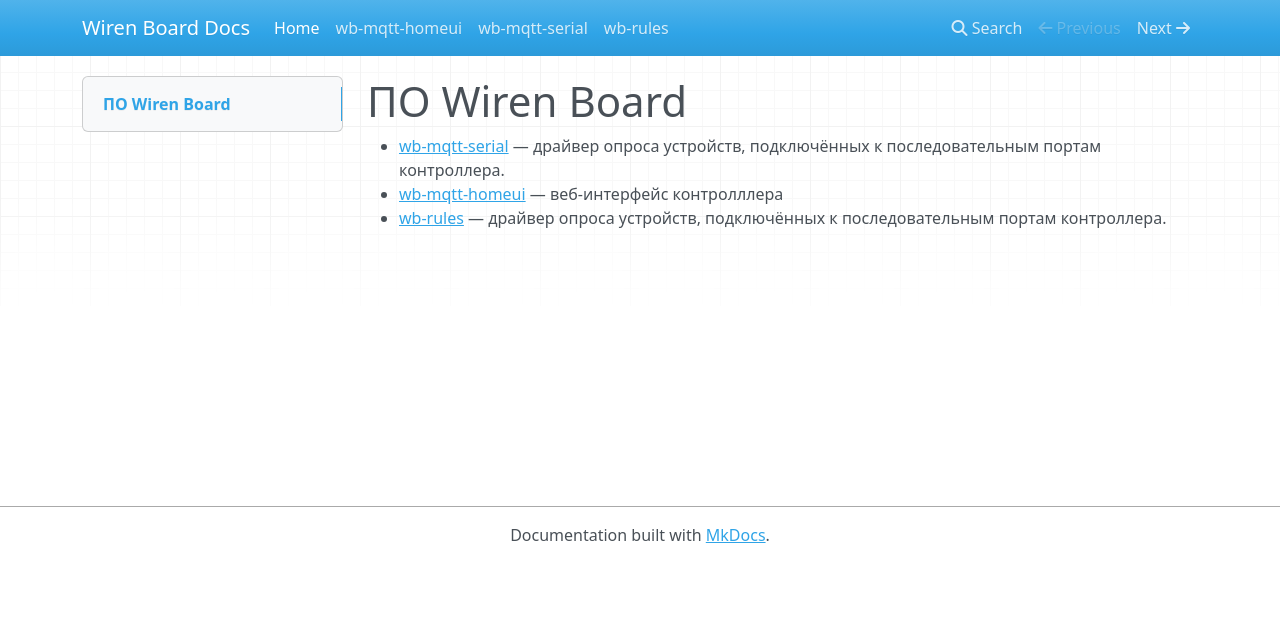
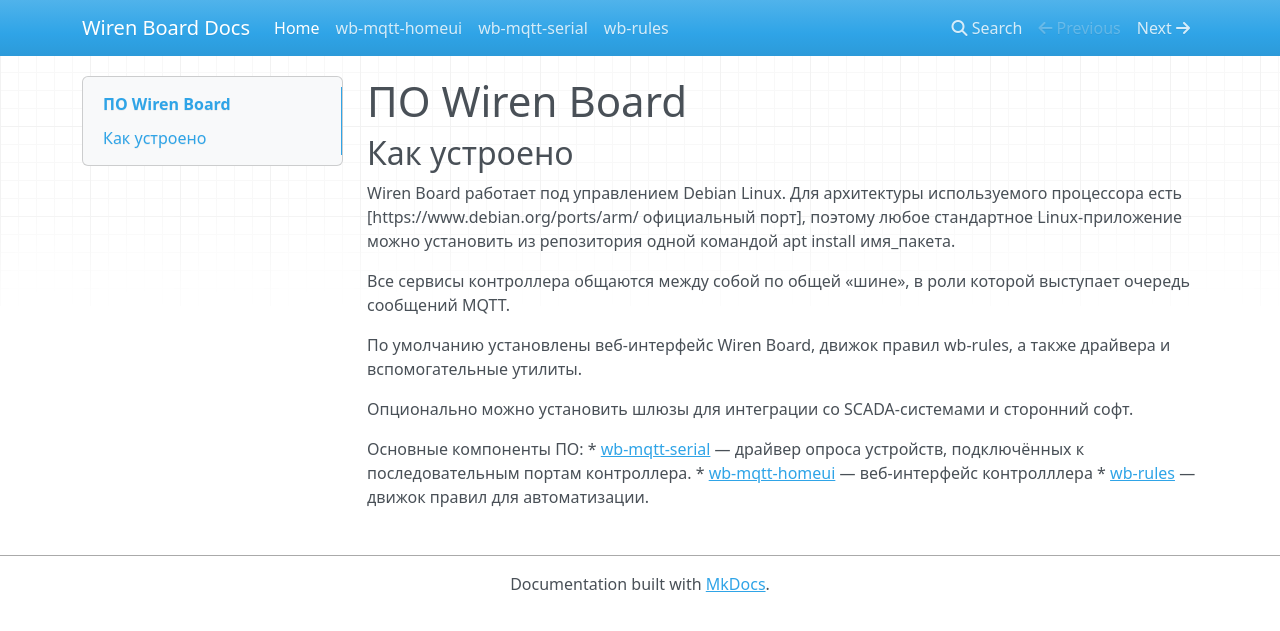
Before and after one commit to aadegtyarev/mkdocs-test, an MkDocs documentation site: the page built from docs/index.md, in a window 1280 px wide. Shown: the top 631 px of the page. Built offline with MkDocs 1.6.1, drawn with Linux system fonts in a browser that asks for light colours; nearby versions of some CDN libraries.

Commit message:
change index.md

```diff
--- a/docs/index.md
+++ b/docs/index.md
@@ -1,5 +1,15 @@
 # ПО Wiren Board
 
+## Как устроено
+Wiren Board работает под управлением Debian Linux. Для архитектуры используемого процессора есть [https://www.debian.org/ports/arm/ официальный порт], поэтому любое стандартное Linux-приложение можно установить из репозитория одной командой apt install имя_пакета.
+
+Все сервисы контроллера общаются между собой по общей «шине», в роли которой выступает очередь сообщений MQTT.
+
+По умолчанию установлены веб-интерфейс Wiren Board, движок правил wb-rules, а также драйвера и вспомогательные утилиты.
+
+Опционально можно установить шлюзы для интеграции со SCADA-системами и сторонний софт.
+
+Основные компоненты ПО:
 * [wb-mqtt-serial](wb-mqtt-serial/index.md) — драйвер опроса устройств, подключённых к последовательным портам контроллера.
 * [wb-mqtt-homeui](wb-mqtt-homeui/index.md) — веб-интерфейс контролллера
-* [wb-rules](wb-rules/index.md) — драйвер опроса устройств, подключённых к последовательным портам контроллера.
+* [wb-rules](wb-rules/index.md) — движок правил для автоматизации.
```
